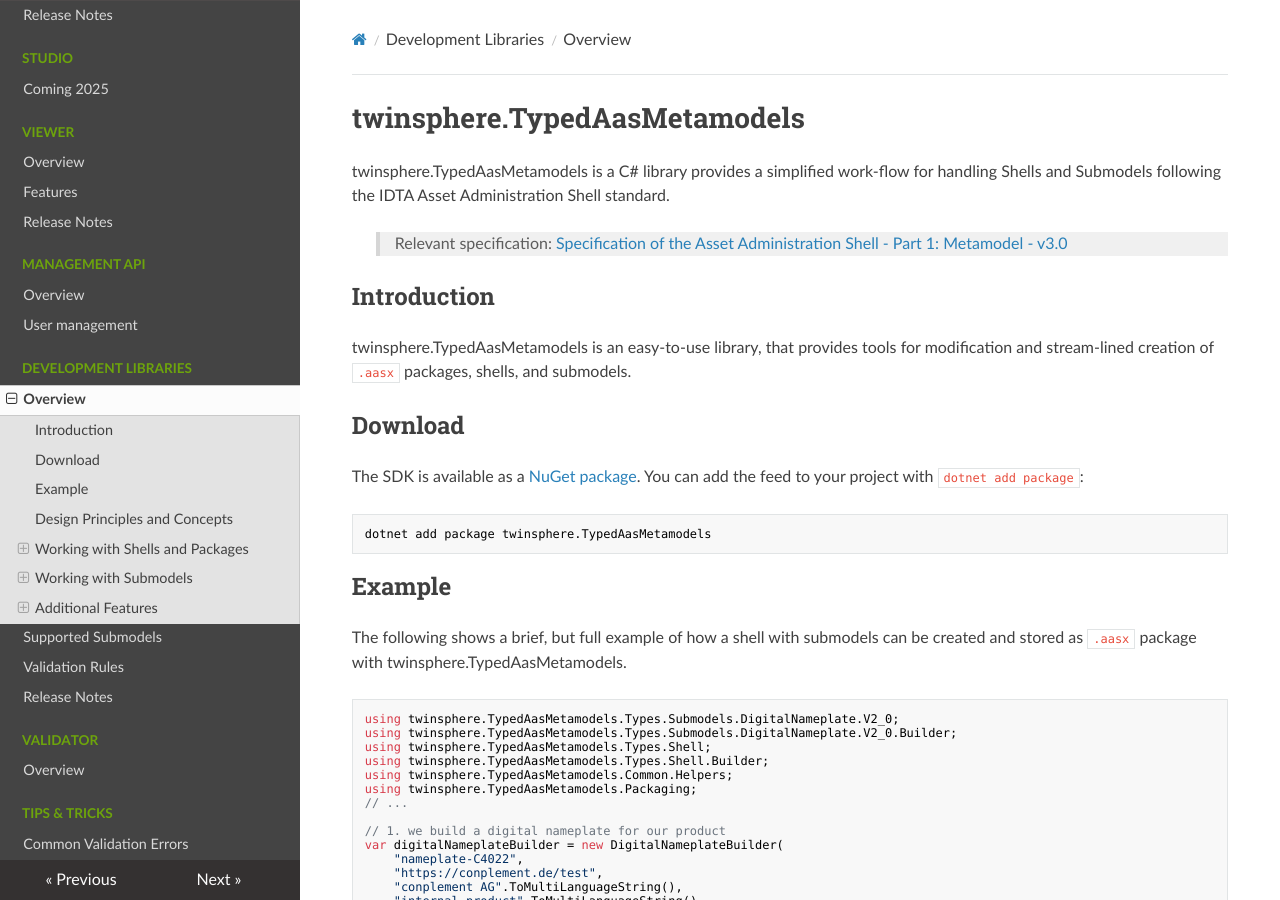
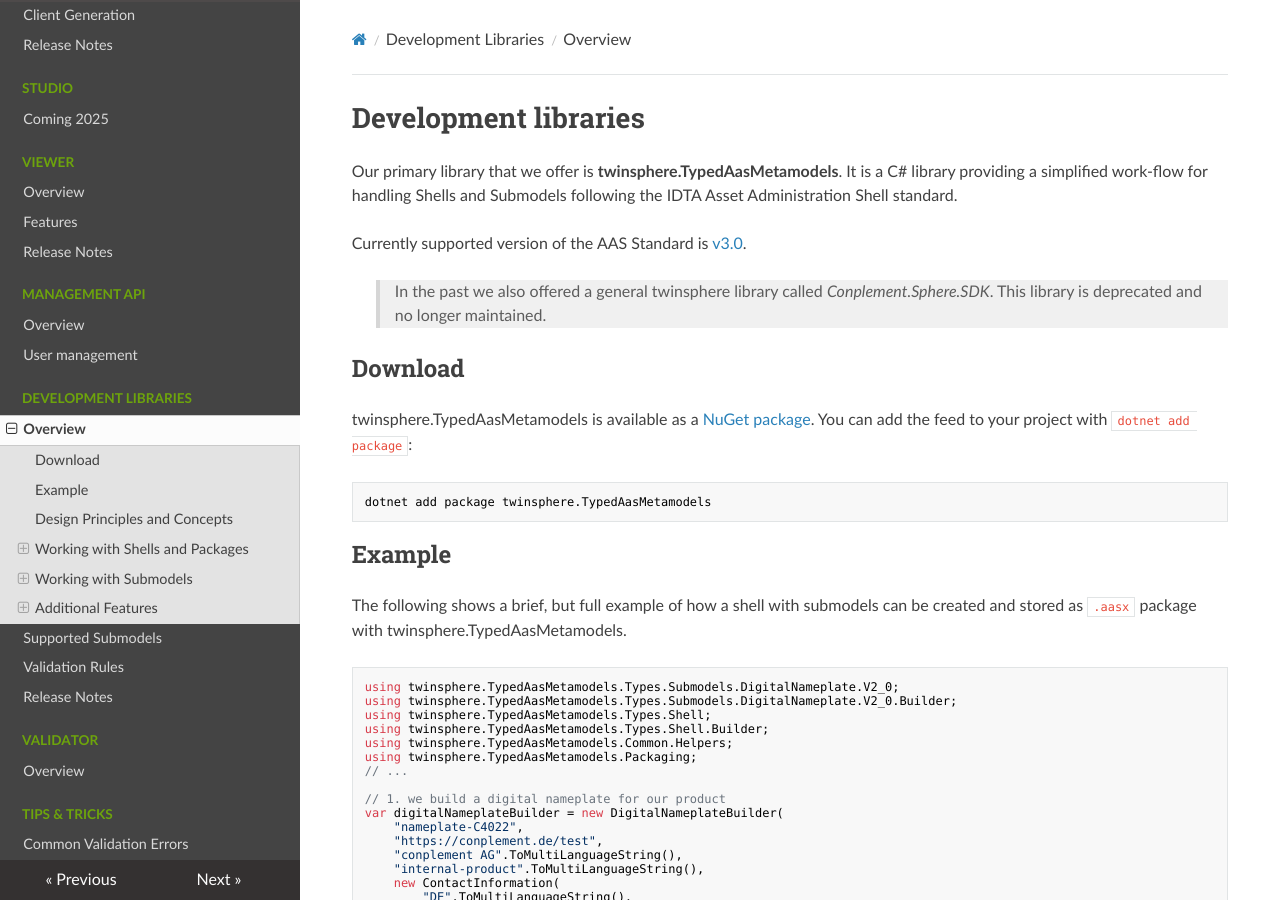
Before and after one commit to twinsphere/twinsphere.github.io, an MkDocs documentation site: the page built from docs/typed-aas-metamodels-overview.md, in a window 1280 px wide and 900 px high. Built offline with MkDocs 1.6.1, drawn with Linux system fonts in a browser that asks for light colours; nearby versions of some CDN libraries.

Commit message:
refactor(tam): optimize paths for SEO, add deprecated note on old SDK

````diff
--- a/docs/tam-overview.md
+++ b/docs/typed-aas-metamodels-overview.md
@@ -1,18 +1,16 @@
-# twinsphere.TypedAasMetamodels
+# Development libraries
 
-twinsphere.TypedAasMetamodels is a C# library provides a simplified work-flow for handling Shells and Submodels
-following the IDTA Asset Administration Shell standard.
+Our primary library that we offer is **twinsphere.TypedAasMetamodels**. It is a C# library providing a simplified work-flow
+for handling Shells and Submodels following the IDTA Asset Administration Shell standard.
 
-> Relevant specification: [Specification of the Asset Administration Shell - Part 1: Metamodel - v3.0](https://industrialdigitaltwin.org/wp-content/uploads/2023/06/IDTA-01001-3-0_SpecificationAssetAdministrationShell_Part1_Metamodel.pdf)
+Currently supported version of the AAS Standard is [v3.0](https://industrialdigitaltwin.org/wp-content/uploads/2023/06/IDTA-01001-3-0_SpecificationAssetAdministrationShell_Part1_Metamodel.pdf).
 
-## Introduction
-
-twinsphere.TypedAasMetamodels is an easy-to-use library, that provides tools for modification and stream-lined creation
-of `.aasx` packages, shells, and submodels.
+> In the past we also offered a general twinsphere library called *Conplement.Sphere.SDK*. This library is deprecated and no
+longer maintained.
 
 ## Download
 
-The SDK is available as a [NuGet package](https://www.nuget.org/packages/twinsphere.TypedAasMetamodels). You can add the
+twinsphere.TypedAasMetamodels is available as a [NuGet package](https://www.nuget.org/packages/twinsphere.TypedAasMetamodels). You can add the
 feed to your project with ``dotnet add package``:
 
 ```sh
@@ -245,7 +243,7 @@
 
 > **Note**: Take care to use the `PackageFileReference` type if you want to include local files into your package. This
 > type wraps a reference to a file on disk. In the packaging step `PackageFileReference` elements will be included into
-> the package and their links will resolved accordingly. See [Submodel Elements](tam-overview.md#submodel-elements) for
+> the package and their links will resolved accordingly. See [Submodel Elements](typed-aas-metamodels-overview.md#submodel-elements) for
 > more details on the built-in types of the DevKit.
 
 ## Working with Submodels
@@ -343,7 +341,7 @@
 - correct cardinality of submodel elements
 - valid type representation of properties
 
-> **Note**: The page on [validations](tam-validation.md) contains an exhaustive list of the respective validations with
+> **Note**: The page on [validations](typed-aas-metamodels-validation.md) contains an exhaustive list of the respective validations with
 > descriptions.
 
 Each submodel type exposes a validator class that can be used to validate instances of the submodel. These validators
@@ -381,7 +379,7 @@
 
 ### Conversion
 
-The twinsphere.TypedAasMetamodels library provides the means to convert between ([valid](tam-validation.md)) models in
+The twinsphere.TypedAasMetamodels library provides the means to convert between ([valid](typed-aas-metamodels-validation.md)) models in
 the generic meta model representation and the typed submodel, and vice versa.
 
 To this end, submodels implement `FromMetamodel()` and `ToMetamodel()`:
@@ -434,7 +432,7 @@
 "Value-only Semantics". The Value-only Semantics describes a stripped down representation for meta models.
 
 The twinsphere.TypedAasMetamodels library allows to convert arbitrary submodels, i.e., also for submodels not listed in
-the [supported submodels](tam-submodels.md) to the value-only representation.
+the [supported submodels](typed-aas-metamodels-submodels.md) to the value-only representation.
 
 ```csharp
 using AasCore.Aas3_0;
@@ -455,7 +453,7 @@
 SMT should look like if it was correct, even if these changes are not part of the official SMT specifications (yet). We
 chose this strategy to provide users with the ability to create valid submodels as early as possible.
 
-You can find a detailed list of these changes in the overview of the [supported submodels](tam-submodels.md).
+You can find a detailed list of these changes in the overview of the [supported submodels](typed-aas-metamodels-submodels.md).
 
 ### Known Issues and Workarounds
 
--- a/mkdocs.yml
+++ b/mkdocs.yml
@@ -33,10 +33,10 @@
     - Overview: management-overview.md
     - User management: id-overview.md
   - Development Libraries:
-    - Overview: tam-overview.md
-    - Supported Submodels: tam-submodels.md
-    - Validation Rules: tam-validation.md
-    - Release Notes: tam-release_notes.md
+    - Overview: typed-aas-metamodels-overview.md
+    - Supported Submodels: typed-aas-metamodels-submodels.md
+    - Validation Rules: typed-aas-metamodels-validation.md
+    - Release Notes: typed-aas-metamodels-release_notes.md
   - Validator:
     - Overview: validator-overview.md
   - Tips & Tricks:
````
Also changed, not shown: docs/index.md (+1 -1 lines), docs/typed-aas-metamodels-release_notes.md (renamed from docs/tam-release_notes.md), docs/typed-aas-metamodels-submodels.md (renamed from docs/tam-submodels.md), docs/typed-aas-metamodels-validation.md (renamed from docs/tam-validation.md).
